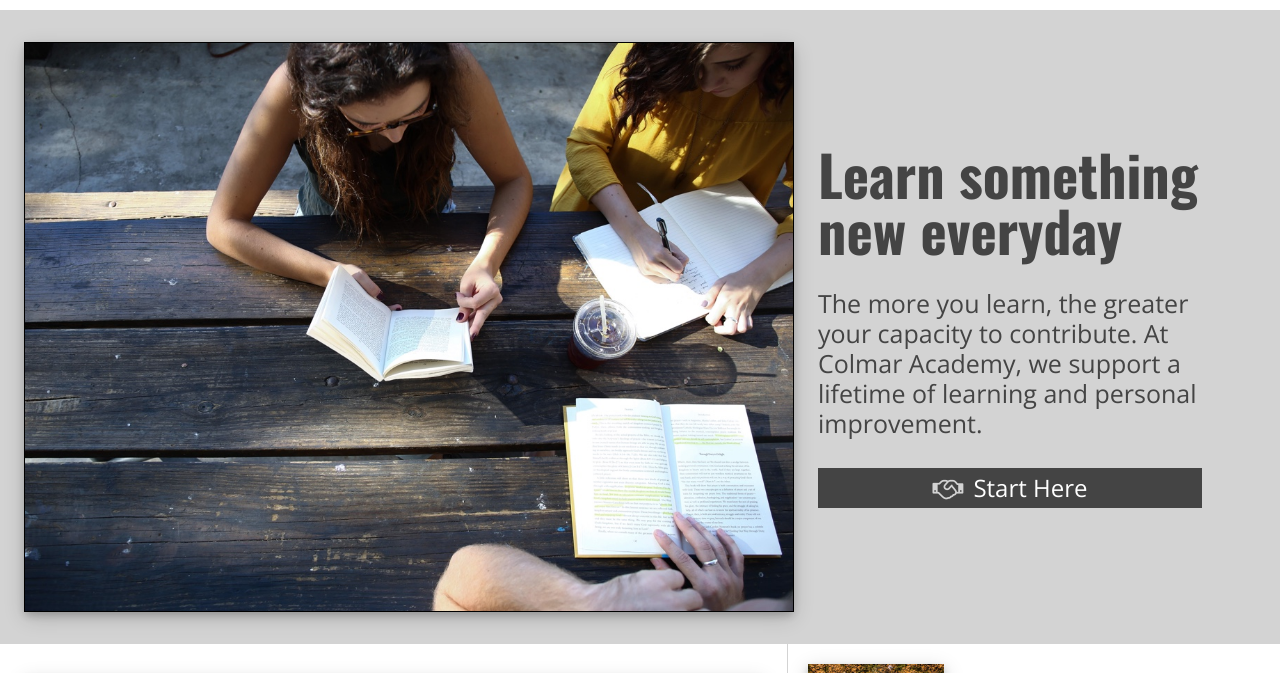
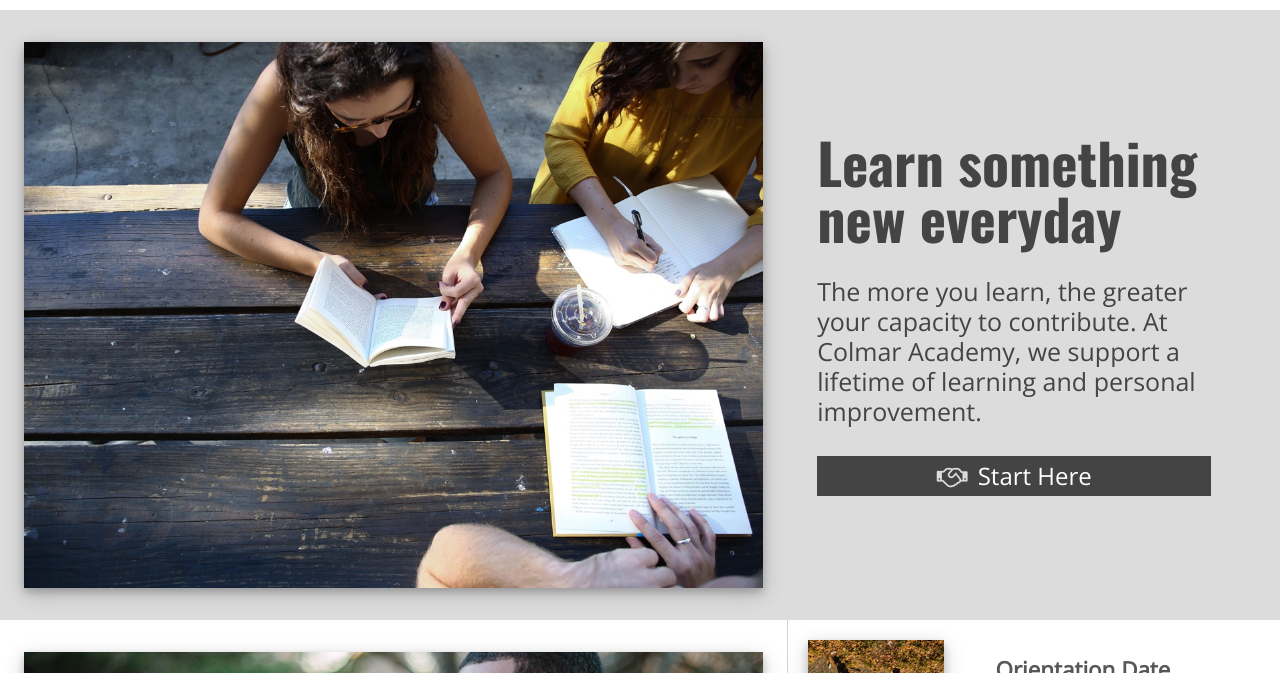
Before and after one commit to jsharris1229/colmaracademy, a plain HTML site: page index.html in a window 1280 px wide. Shown: the part 55-728 px from the top of the page. Drawn offline with nearby package versions, Linux system fonts and the light colour scheme.

Commit message:
Debug sections and add enhancements.

```diff
--- a/index.html
+++ b/index.html
@@ -49,8 +49,9 @@
            Academy, we support a lifetime of learning and personal improvement.
         </p>
 
-        <div class="button"><i class="fa fa-handshake-o" aria-hidden="true"></i>
-            <span><a href="#"> Start Here</a></span></div> <!--(button)-->
+        <!--<div class="button"> -->
+        <a class="button" href="#"><i class="fa fa-handshake-o" aria-hidden="true"></i> Start Here</a>
+        <!-- </div> --> <!--(button)-->
       </div>
 
     </section>
@@ -123,14 +124,14 @@
 
         <div class="courseblock">
           <img src="resources/images/course-software.jpg" alt="Software Engineering">
-          <h3>Software Engineering</h3>
+          <h3><i class="fa fa-code-fork" aria-hidden="true"></i> Software Engineering</h3>
           <a href="#">Courses</a>
           <span>Web Development, Mobile Development, iOT, APIs</span>
         </div>
 
         <div class="courseblock">
           <img src="resources/images/course-computer-art.jpg" alt="Computer Art">
-          <h3>Computer Art</h3>
+          <h3><i class="fa fa-file-image-o" aria-hidden="true"></i> Computer Art</h3>
           <a href="#">Courses</a>
           <span>Imaging & Design, Web Design, Motion Graphics & Visual Effects,
              Computer Animation</span>
@@ -138,28 +139,28 @@
 
         <div class="courseblock">
           <img src="resources/images/course-design.jpg" alt="Design">
-          <h3>Design</h3>
+          <h3><i class="fa fa-lightbulb-o" aria-hidden="true"></i> Design</h3>
           <a href="#">Courses</a>
           <span>User Experience Design, User Research, Visual Design</span>
         </div>
 
         <div class="courseblock">
           <img src="resources/images/course-data.jpg" alt="Data">
-          <h3>Data</h3>
+          <h3><i class="fa fa-database" aria-hidden="true"></i> Data</h3>
           <a href="#">Courses</a>
           <span>Data Science, Big Data, Data Visualization</span>
         </div>
 
         <div class="courseblock">
           <img src="resources/images/course-business.jpg" alt="Business">
-          <h3>Business</h3>
+          <h3><i class="fa fa-building-o" aria-hidden="true"></i> Business</h3>
           <a href="#">Courses</a>
           <span>Product Development, Business Development, Startup</span>
         </div>
 
         <div class="courseblock">
           <img src="resources/images/course-marketing.jpg" alt="Marketing">
-          <h3>Marketing</h3>
+          <h3><i class="fa fa-shopping-cart" aria-hidden="true"></i> Marketing</h3>
           <a href="#">Courses</a>
           <span>Analytics, Content Marketing, Mobile Marketing</span>
         </div>
--- a/resources/css/style.css
+++ b/resources/css/style.css
@@ -8,8 +8,8 @@
  */
 :root {
   --banner-text-color: #444;
-  --background-color1: lightgray;
-  --background-color2: seashell;
+  --background-color1: gainsboro;
+  --background-color2: linen;
   --link-color: gray;
   --hover-color: darkcyan;
 }
@@ -31,6 +31,7 @@ a {
 
 a:hover {
   color: var(--hover-color);
+  text-decoration: underline;
 }
 
 h1 {
@@ -105,13 +106,10 @@ header nav ul li{
   margin-left: 16px;
 }
 
-header nav ul li a:hover {
-  color: var(--hover-color);
-}
-
 .mainwrapper {
   position: relative;
   top: 65px;
+  width: 100%;
 }
 
 /* ***** Banner section **********
@@ -123,67 +121,87 @@ header nav ul li a:hover {
 */
 .banner {
   display: flex;
-  justify-content: flex-start;
+  width: 100%;
   background-color: var(--background-color1);
 }
 
+/* First column
+ */
 .banner div:first-child {
   display: flex;
   width: 60%;
   max-width: 60%;
   margin: 32px 24px;
-  border: 1px solid black;
 }
 
 .banner img {
   width: 100%;
-  height: auto;
-  box-shadow: 0 4px 8px 0 rgba(0, 0, 0, 0.2), 0 6px 20px 0 rgba(0, 0, 0, 0.19);
+  height: 100%;
+  box-shadow: 0 4px 8px 0 rgba(0, 0, 0, 0.2),
+              0 6px 20px 0 rgba(0, 0, 0, 0.19);
 }
 
-.banner div {
+/* Second column
+ */
+.banner div:last-child {
   display: flex;
   justify-content: center;
   flex-flow: column nowrap;
-  width: 30%;
+  width: 40%;
 }
 
-.banner h1 {
+.banner div:last-child h1 {
   font-family: Oswald, sans-serif;
   font-size: 56px;
   font-weight: bold;
-  width: 100%;
+  margin-left: 30px;
+  width: 80%;
   color: var(--banner-text-color);
 }
 
-.banner p {
+.banner div:last-child p {
   font-size: 25px;
+  margin: 30px auto 30px 30px;
+  width: 80%;
   line-height: 1.2em;
   color: var(--banner-text-color);
-  margin: 30px 0;
 }
 
-.banner .button {
+.banner div:last-child .button {
     display: flex;
-    flex-flow: row nowrap;
+    flex-direction: row;
+    flex-wrap: nowrap;
     justify-content: center;
     background-color: var(--banner-text-color);
-    color: lightgray;
-    width: 100%;
+    color: white;
+    font-size: 24px;
+    width: 80%;
+    margin-left: 30px;
     padding-top: 8px;
     padding-bottom: 8px;
-    font-size: 24px;
 }
 
-.button a {
-  color: white;
+.button i {
+  color: var(--background-color1);
 }
 
-.banner .button:hover {
+.banner div:last-child .button:hover {
+  color: white;
+  background-color: var(--hover-color);
+  box-shadow: 0 4px 8px rgba(0, 0, 0, 0.2),
+               0 6px 20px rgba(0, 0, 0, 0.19);
+  text-decoration: none;
+}
+
+
+/*
+.banner div:last-child .button:hover {
   background-color: var(--hover-color);
   opacity: .8;
+  box-shadow: 0 4px 8px 0 rgba(0, 0, 0, 0.2),
+              0 6px 20px 0 rgba(0, 0, 0, 0.19);
 }
-
+*/
 .banner .button i {
   padding-right: 10px;
 }
@@ -445,10 +463,6 @@ footer nav ul li {
   display: inline;
 }
 
-footer nav ul li a:hover {
-  color: var(--hover-color);
-}
-
 /* Allow for blank space at the end so content can scroll comfortably up,
    for better readability
  */
```
Also changed, not shown: 1 other file.
